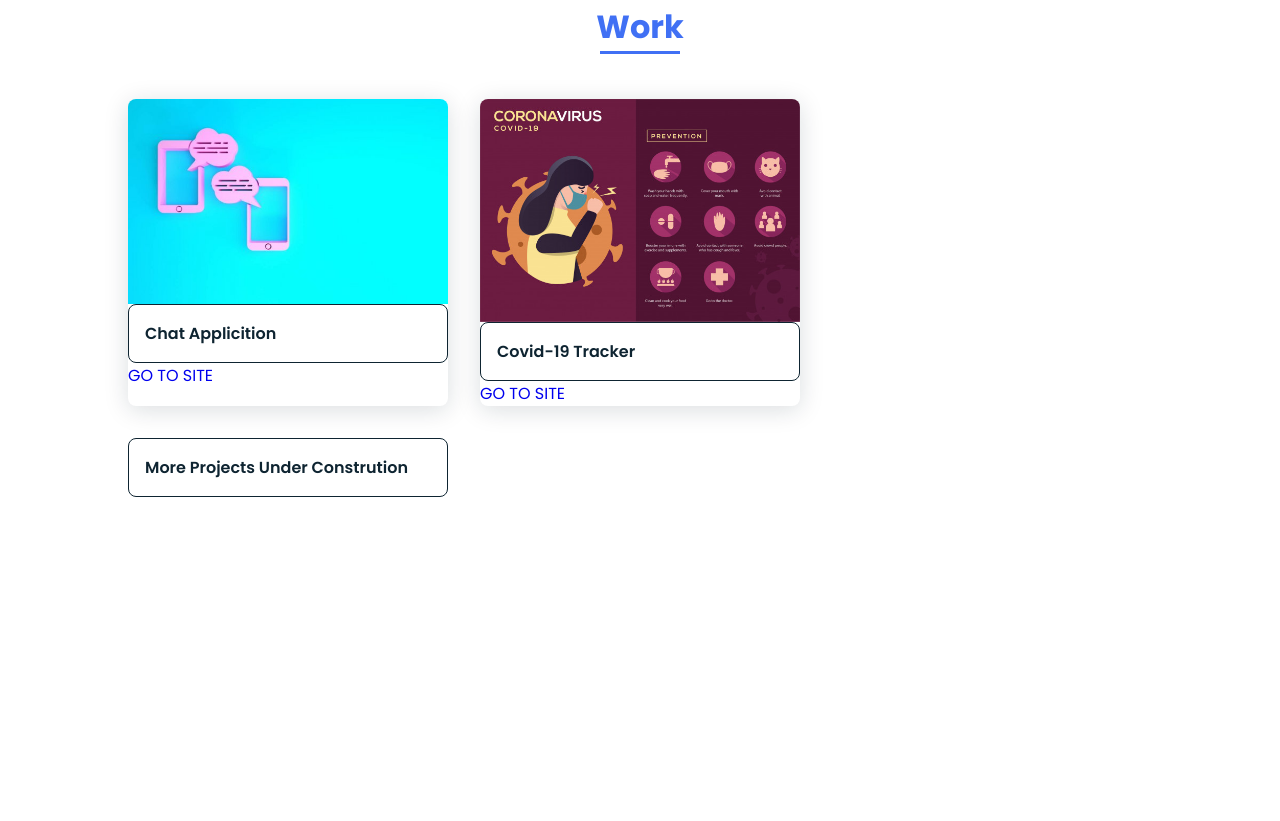
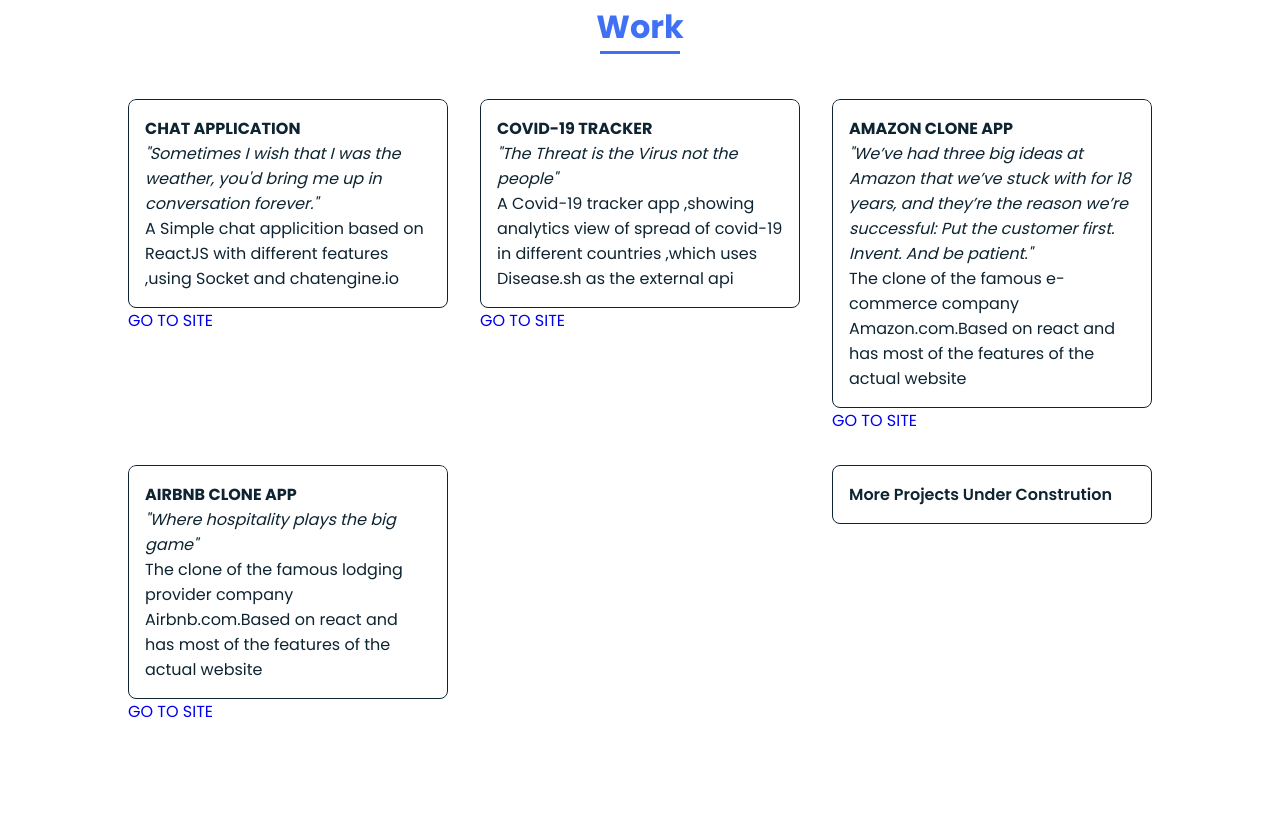
Before and after one commit to TITODATTA/portfolio_webiste, a plain HTML site: page index.html in a window 1280 px wide. Shown: the part 2299-3120 px from the top of the page. Drawn offline with nearby package versions, Linux system fonts and the light colour scheme.

Commit message:
new changes

```diff
--- a/assets/css/styles.css
+++ b/assets/css/styles.css
@@ -316,7 +316,6 @@ img{
 
 
 .work__img{
-  box-shadow: 0 4px 25px rgba(14,36,49,.15);
   border-radius: .5rem;
   overflow: hidden;
 }
@@ -341,7 +340,22 @@ img{
   border-radius: .5rem;
   border: 1.5px solid var(--second-color);
   outline: none;
+
   /* margin-bottom: var(--mb-4); */
+}
+.contact__input2{
+  width: 100%;
+  font-size: var(--normal-font-size);
+  font-weight: 400;
+  padding: 1rem;
+  border-radius: .5rem;
+  border: 1.5px solid var(--second-color);
+  outline: none;
+
+  /* margin-bottom: var(--mb-4); */
+}
+.headerProject{
+  font-weight: bold;
 }
 .contact__button{
   display: block;
@@ -425,7 +439,7 @@ img{
     margin-right: var(--mb-4);
   }
   .home__img{
-    width: 457px;
+    width: 430px;
     bottom: 15%;
   }
 
--- a/index.html
+++ b/index.html
@@ -195,15 +195,31 @@
 
                 <div class="work__container bd-grid">
                     <div class="work__img">
-                        <img class="img1" src="assets/img/depositphotos_358487114-stock-photo-pink-new-chat-messages-notification.jpg" alt="">
-                        <p class="contact__input">Chat Applicition</p>
+                        <p class="contact__input2">
+                            <span class="headerProject">CHAT APPLICATION</span>
+                            <br/>
+                            <span style="font-style: italic;">"Sometimes I wish that I was the weather, you'd bring me up in conversation forever."</span><br/>
+                            A Simple chat applicition based on ReactJS with different features ,using Socket and chatengine.io
+                        </p>
                         <a href="https://main.d3icvzs6fsx9if.amplifyapp.com/">GO TO SITE</a>
 
                     </div>
                     <div class="work__img">
-                        <img src="assets/img/minimalist-coronavirus-infographic-with-sick-woman-illustration_111630-311.jpg" alt="">
-                        <p class="contact__input">Covid-19 Tracker</p>
-                        <a  href="https://covid-19-tracker-c4092.web.app/">GO TO SITE</a>
+                        <p class="contact__input2"> <span class="headerProject">COVID-19 TRACKER<br/></span> <span style="font-style: italic;">"The Threat is the Virus not the people"</span><br/>
+                           A Covid-19 tracker app ,showing analytics view of spread of covid-19 in different countries ,which uses Disease.sh as the external api</p>
+                        <a href="https://covid-19-tracker-c4092.web.app/">GO TO SITE</a>
+
+                    </div>
+                    <div class="work__img">
+                        <p class="contact__input2"> <span class="headerProject">AMAZON CLONE APP<br/></span> <span style="font-style: italic;">"We’ve had three big ideas at Amazon that we’ve stuck with for 18 years, and they’re the reason we’re successful: Put the customer first. Invent. And be patient."</span><br/>
+                           The clone of the famous e-commerce company Amazon.com.Based on react and has most of the features of the actual website</p>
+                        <a href="/">GO TO SITE</a>
+
+                    </div>
+                    <div class="work__img">
+                        <p class="contact__input2"> <span class="headerProject">AIRBNB CLONE APP<br/></span> <span style="font-style: italic;">"Where hospitality plays the big game"</span><br/>
+                           The clone of the famous lodging provider company Airbnb.com.Based on react and has most of the features of the actual website</p>
+                        <a href="/">GO TO SITE</a>
 
                     </div>
                     <br/>
```
